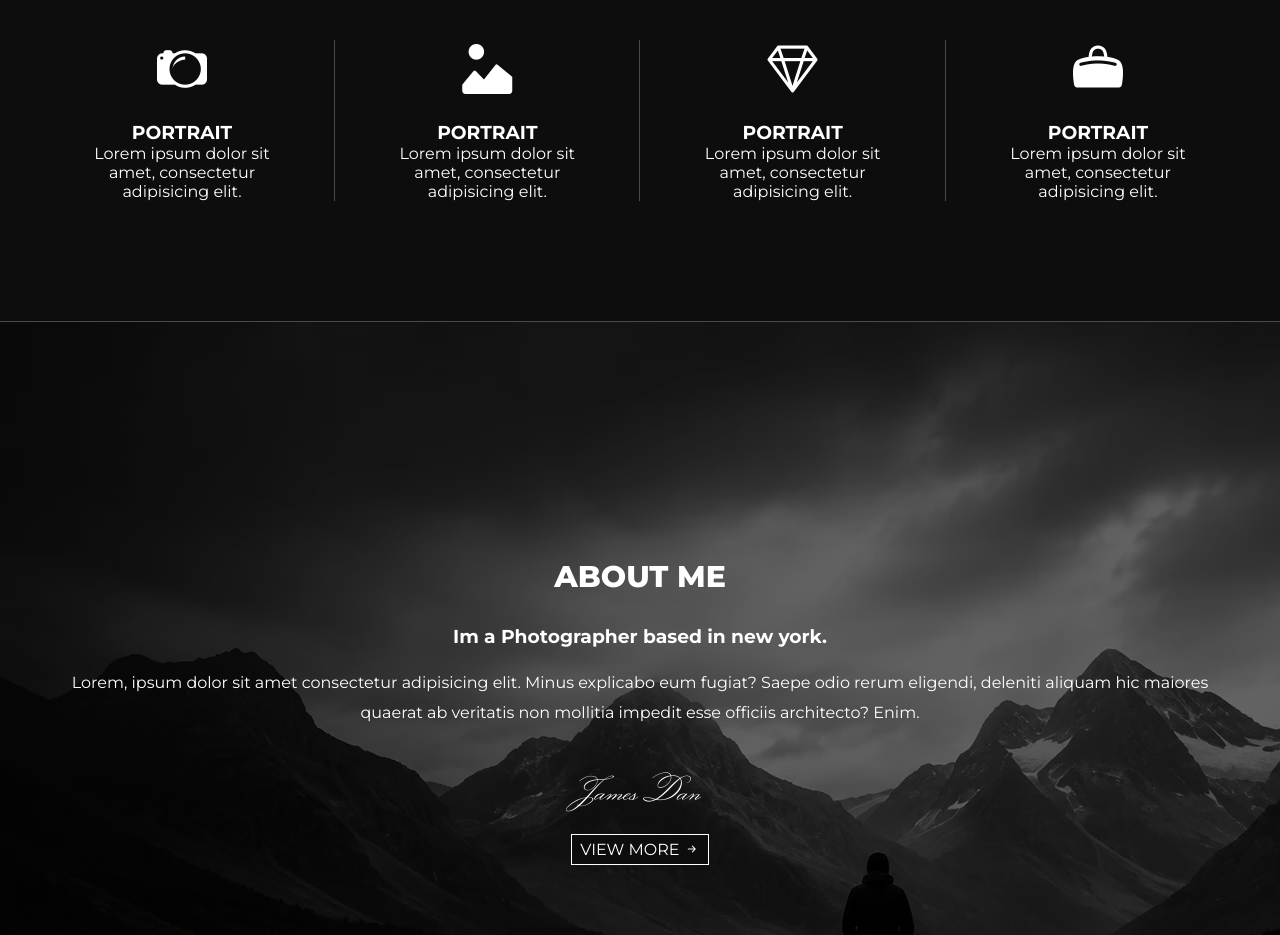
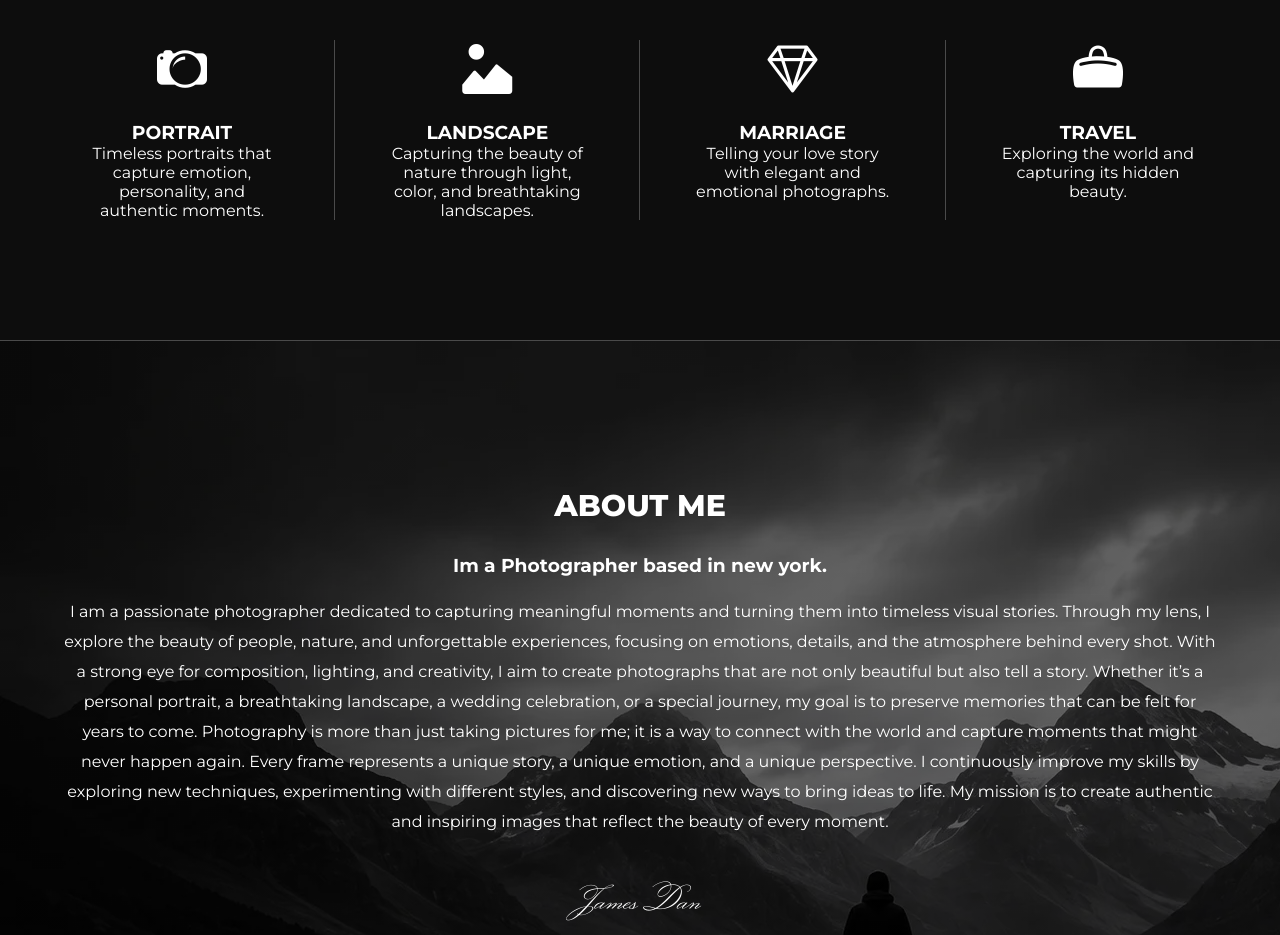
Before and after one commit to rx-lab/PHOTORA, a plain HTML site: page index.html in a window 1280 px wide. Shown: the part 1500-2435 px from the top of the page. Drawn offline with nearby package versions, Linux system fonts and the light colour scheme.

Commit message:
Update index.html

```diff
--- a/index.html
+++ b/index.html
@@ -63,31 +63,31 @@
         <div class="card">
             <i class="bi bi-camera2"></i>
             <h3>PORTRAIT</h3>
-            <p>Lorem ipsum dolor sit amet, consectetur adipisicing elit.</p>
+            <p>Timeless portraits that capture emotion, personality, and authentic moments.</p>
         </div>
 
         <hr>
 
         <div class="card">
             <i class="bi bi-image-alt"></i>
-            <h3>PORTRAIT</h3>
-            <p>Lorem ipsum dolor sit amet, consectetur adipisicing elit.</p>
+            <h3>LANDSCAPE</h3>
+            <p>Capturing the beauty of nature through light, color, and breathtaking landscapes.</p>
         </div>
 
         <hr>
 
         <div class="card">
             <i class="bi bi-gem"></i>
-            <h3>PORTRAIT</h3>
-            <p>Lorem ipsum dolor sit amet, consectetur adipisicing elit.</p>
+            <h3>MARRIAGE</h3>
+            <p>Telling your love story with elegant and emotional photographs.</p>
         </div>
 
         <hr>
 
         <div class="card">
             <i class="bi bi-duffle-fill"></i>
-            <h3>PORTRAIT</h3>
-            <p>Lorem ipsum dolor sit amet, consectetur adipisicing elit.</p>
+            <h3>TRAVEL</h3>
+            <p>Exploring the world and capturing its hidden beauty.</p>
         </div>
     </div>
 </section>
@@ -97,7 +97,10 @@
     <div class="about-me-content">
   <h2>ABOUT ME</h2>
     <h3>Im a Photographer based in new york.</h3>
-    <p>Lorem, ipsum dolor sit amet consectetur adipisicing elit. Minus explicabo eum fugiat? Saepe odio rerum eligendi, deleniti aliquam hic maiores quaerat ab veritatis non mollitia impedit esse officiis architecto? Enim.</p>
+    <p>I am a passionate photographer dedicated to capturing meaningful moments and turning them into timeless visual stories. Through my lens, I explore the beauty of people, nature, and unforgettable experiences, focusing on emotions, details, and the atmosphere behind every shot.
+With a strong eye for composition, lighting, and creativity, I aim to create photographs that are not only beautiful but also tell a story. Whether it’s a personal portrait, a breathtaking landscape, a wedding celebration, or a special journey, my goal is to preserve memories that can be felt for years to come.
+Photography is more than just taking pictures for me; it is a way to connect with the world and capture moments that might never happen again. Every frame represents a unique story, a unique emotion, and a unique perspective.
+I continuously improve my skills by exploring new techniques, experimenting with different styles, and discovering new ways to bring ideas to life. My mission is to create authentic and inspiring images that reflect the beauty of every moment.</p>
     <span>James Dan</span>
     <a href="aboutme.html">VIEW MORE  <i class="bi bi-arrow-right-short"></i></a>
     </div>
@@ -133,7 +136,7 @@
 <footer>
     <div class="col1">
         <h1>PHOTORA</h1>
-        <p>Lorem, ipsum dolor sit amet consectetur adipisicing elit. Sequi quae omnis dicta repudiandae, facere iure.</p>
+        <p>PHOTORA is a creative photography platform focused on capturing beautiful moments and unforgettable stories.We specialize in portrait, landscape, wedding, and travel photography with a unique visual style.Our goal is to transform ordinary moments into timeless memories through the power of photography.With creativity, passion, and attention to detail, we create images that inspire emotions.PHOTORA brings every story to life, one frame at a time.</p>
     </div>
     <div class="col2">
         <h2>QUICK LINKS</h2>
```
